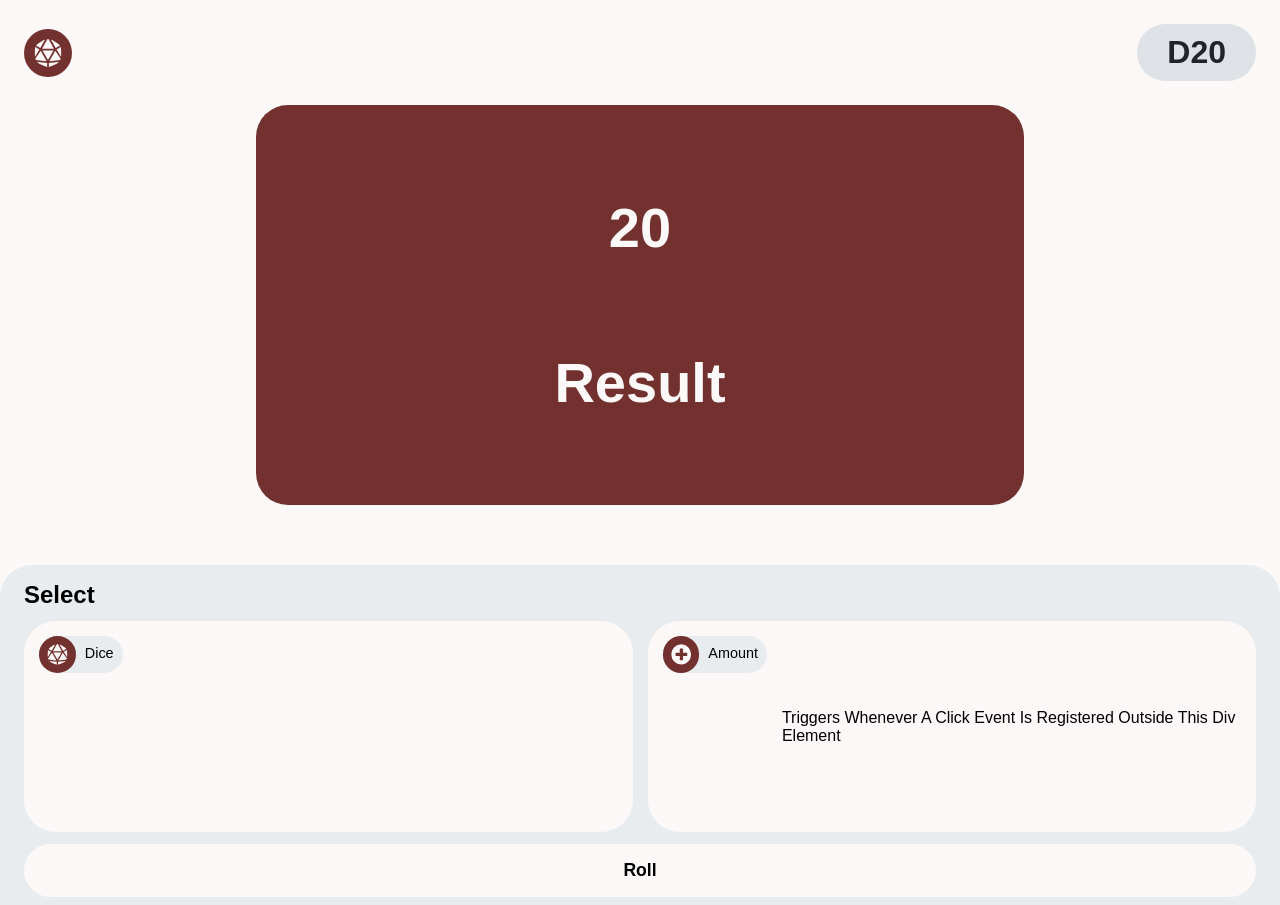
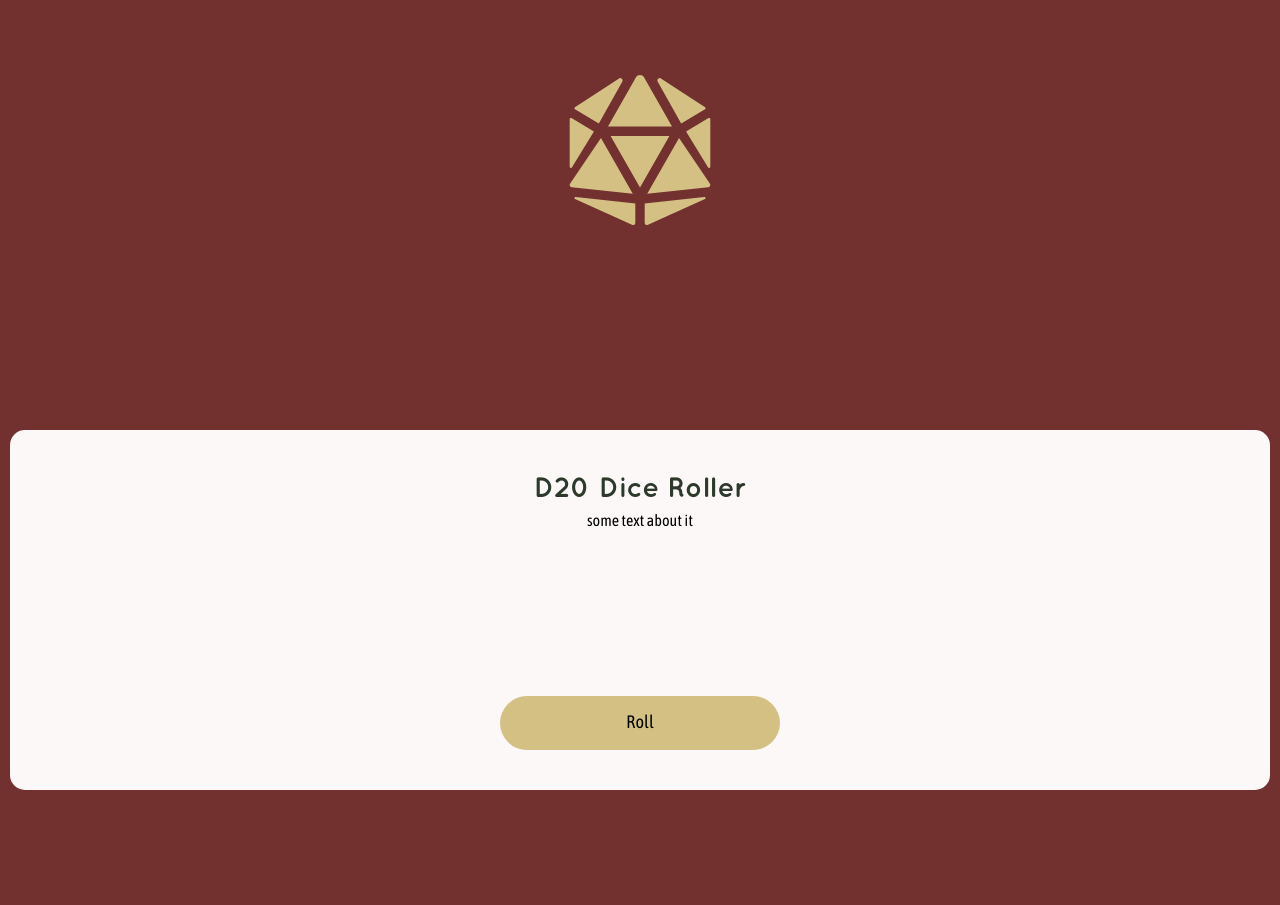
Before and after one commit to idamakela/assign-3, a React (Vite) app in the folder personal-project/: page / in a window 1280 px wide. After the commit the page ends 800 px from the top, so only its background shows below. Built offline with nearby package versions, Linux system fonts and the light colour scheme.

Commit message:
deleted unused pagacked and redid scss

```diff
--- a/personal-project/package.json
+++ b/personal-project/package.json
@@ -10,7 +10,6 @@
   },
   "dependencies": {
     "react": "^18.2.0",
-    "react-click-away-listener": "^2.2.2",
     "react-dom": "^18.2.0",
     "react-icons": "^4.7.1",
     "sass": "^1.58.3"
--- a/personal-project/src/App.jsx
+++ b/personal-project/src/App.jsx
@@ -1,6 +1,5 @@
 import React, { useState } from 'react';
-import { FaDiceD20, FaPlusCircle } from 'react-icons/fa';
-import Selector from 'amount-selector.jsx';
+import { FaDiceD20 } from 'react-icons/fa';
 
 function dice(dice, amount) {
 
@@ -9,51 +8,19 @@ function dice(dice, amount) {
 
 function App() {
 
+    //If screen in mobile return below, else return "to big screen"
     return (
         <>
-            <header>
+            <main>
+                <div className="result">
+                    <FaDiceD20 className='dice' />
+                </div>
                 <div className="container">
-                    <FaDiceD20 className='dice-icon' />
-                    <h1>D20</h1>
-                </div>
-            </header>
-            <main>
-                <div className='container one'>
-                    <div className="result">
-                        <h2 className='output'>20</h2>
-                        <h2>result</h2>
+                    <div className="text-container">
+                        <h1>D20 dice roller</h1>
+                        <p>some text about it</p>
                     </div>
-                </div>
-
-                <div className='container two'>
-                    <div className="select">
-                        <h2>Select</h2>
-
-                        <div className="container">
-                            <div className="dice">
-                                <div className="select-title">
-                                    <FaDiceD20 className='dice-icon' />
-                                    <h3>dice</h3>
-                                </div>
-
-                                <div className="select-dice">
-
-                                </div>
-                            </div>
-
-                            <div className="amount">
-                                <div className="amount-title">
-                                    <FaPlusCircle className='plus-icon' />
-                                    <h3>amount</h3>
-                                </div>
-
-                                <div className="select-amount">
-                                    <Selector />
-                                </div>
-                            </div>
-                        </div>
-                        <div className="start"><h2>roll</h2></div>
-                    </div>
+                    <button className='btn'>roll</button>
                 </div>
             </main>
         </>
--- a/personal-project/src/amount-selector.jsx
+++ /dev/null
@@ -1,18 +0,0 @@
-import { useState } from 'react';
-import ClickAwayListener from 'react-click-away-listener';
-
-const App = () => {
-    const handleClickAway = () => {
-        console.log('Maybe close the popup');
-    };
-
-    return (
-        <div id="app">
-            <ClickAwayListener onClickAway={handleClickAway}>
-                <div> Triggers whenever a click event is registered outside this div element </div>
-            </ClickAwayListener>
-        </div>
-    );
-};
-
-export default App;
--- a/personal-project/src/main.jsx
+++ b/personal-project/src/main.jsx
@@ -1,8 +1,8 @@
 import React from 'react'
 import ReactDOM from 'react-dom/client'
 import App from './App'
-// import 'styles/fonts.css';
-import '../src/styles/index.scss'
+import './styles/fonts.css';
+import './styles/index.scss'
 
 ReactDOM.createRoot(document.getElementById('root')).render(
   <React.StrictMode>
--- a/personal-project/src/styles/index.scss
+++ b/personal-project/src/styles/index.scss
@@ -1,21 +1,3 @@
-//Greyscale
-$g-light: #F8F9FA;
-$g-l1: #E9ECEF;
-$g-l2: #DEE2E6;
-$g-l3: #CED4DA;
-$g-mid: #ADB5BD;
-$g-d3: #6C757D;
-$g-d2: #495057;
-$g-d1: #343A40;
-$g-dark: #212529;
-
-//colors
-$c-light: #E4CA5D;
-$c-l1: #D8AE25;
-$c-mid: #CF901B;
-$c-d1: #BC2D15;
-$c-dark: #991903;
-
 //From: https://www.redraggedfiend.com/introduction-hex-mapping/#mobile-header-left-nav
 $dark: #2D392B;
 $red: #72312F;
@@ -26,10 +8,16 @@ $light: #FCF8F8;
 $body-font: 'asap_condensedregular', sans-serif;
 $title-font: 'quicksandbold', sans-serif;
 
+@mixin flex-column {
+    display: flex;
+    flex-direction: column;
+}
+
 * {
     box-sizing: border-box;
     margin: 0;
     padding: 0;
+    font-size: 10px;
 }
 
 html {
@@ -38,149 +26,71 @@ html {
 
 body {
     height: 100%;
-    background-color: $light;
-}
-
-header {
-    padding: 1.5em;
-    color: $g-dark;
-    font-size: 1em;
-
-    .container {
-        justify-content: space-between;
-        align-items: center;
-    }
-
-    .dice-icon {
-        font-size: 3em;
-        background-color: $red;
-        color: $light;
-        padding: 10px;
-        border-radius: 50%;
-    }
-
-    h1 {
-        font-family: $title-font;
-        background-color: $g-l2;
-        color: $g-dark;
-        border-radius: 1em;
-        padding: 10px 30px;
-    }
+    background-color: $red;
 }
 
 main {
     height: 100vh;
-    display: grid;
-    grid-template-columns: 1fr;
-    grid-template-rows: repeat(2, 1fr);
-}
-
-h2 {
-    font-family: $title-font;
-    text-transform: capitalize;
-}
-
-.container {
-    display: flex;
-    align-items: flex-end;
-    justify-content: center;
-    height: 100%;
+    @include flex-column;
+    justify-content: space-between;
 }
 
 .result {
-    width: 60%;
-    height: 100%;
-    border-radius: 2em;
-    background-color: $red;
-    display: flex;
-    flex-direction: column;
-    justify-content: space-evenly;
-    align-items: center;
-    color: $light;
+    @include flex-column;
 
-    h2 {
-        font-family: $title-font;
-        font-size: 3.5em;
-        text-transform: capitalize;
+    .dice {
+        font-size: 15em;
+        color: $mid;
+        align-self: center;
+        margin-top: 0.5em;
     }
 }
 
-.select {
-    background-color: $g-l1;
-    width: 100%;
-    height: 85%;
-    border-radius: 2em 2em 0 0;
-    display: flex;
-    flex-direction: column;
-    flex-direction: column;
-    text-transform: capitalize;
-    padding: 1em 1.5em 0.5em 1.5em;
-    gap: 12px;
-    font-family: $body-font;
 
-    .container {
-        gap: 15px;
-        align-items: center;
-    }
+.container {
+    height: 45vh;
+    background-color: $light;
+    @include flex-column;
+    align-items: center;
+    justify-content: space-between;
+    margin: 10px;
+    border-radius: 15px;
+    padding: 40px 0;
 
-    .dice,
-    .amount {
-        background-color: $light;
-        height: 100%;
-        width: 100%;
-        border-radius: 2em;
-        display: flex;
-        align-items: center;
-    }
+    .btn {
+        font-family: $body-font;
+        font-size: 1.8rem;
+        border: none;
+        padding: 1em 7em;
+        border-radius: 5em;
+        text-transform: capitalize;
+        background-color: $mid;
 
-    h3 {
-        font-size: 0.9em;
-        font-weight: 400;
-        align-self: flex-start;
-        padding: 9px;
-    }
-
-    .select-title,
-    .amount-title {
-        display: flex;
-        background-color: $g-l1;
-        border-radius: 20px;
-        align-self: flex-start;
-        margin: 15px;
-
-        .dice-icon,
-        .plus-icon {
-            font-size: 2.3em;
-            background-color: $red;
+        &:hover {
+            background-color: $dark;
             color: $light;
-            padding: 8px;
-            border-radius: 50%;
         }
     }
 
-    .start {
-        background-color: $light;
-        padding: 1em;
-        text-align: center;
-        border-radius: 2em;
-        width: 100%;
-        align-self: center;
+    .text-container {
+        @include flex-column;
+        align-items: center;
 
-        h2 {
-            font-size: 1.1em;
+        h1  {
+            font-family: $title-font;
+            font-size: 2.8rem;
+            text-transform: capitalize;
+            color: $dark;
         }
 
+        p {
+            font-family: $body-font;
+            font-size: 1.6rem;
+            margin-top: 10px;
+        }
     }
+}
 
-    .start:hover {
-        background-color: $mid;
-    }
-
-
-
-
-
-}
 
 
 
```
Also changed, not shown: personal-project/src/styles/App.scss (deleted), 1 other file (tests, documents, lock files or other folders).
